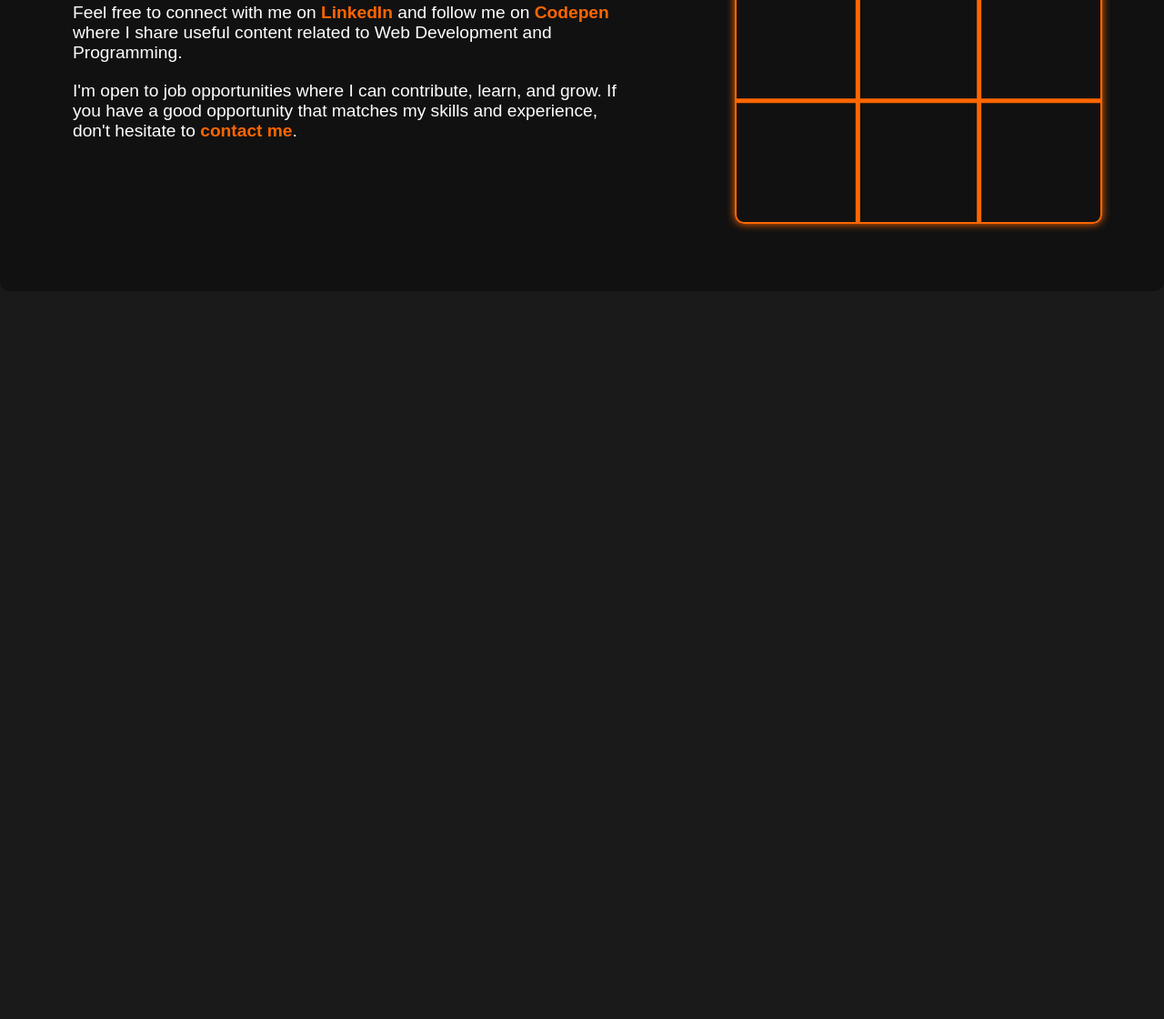
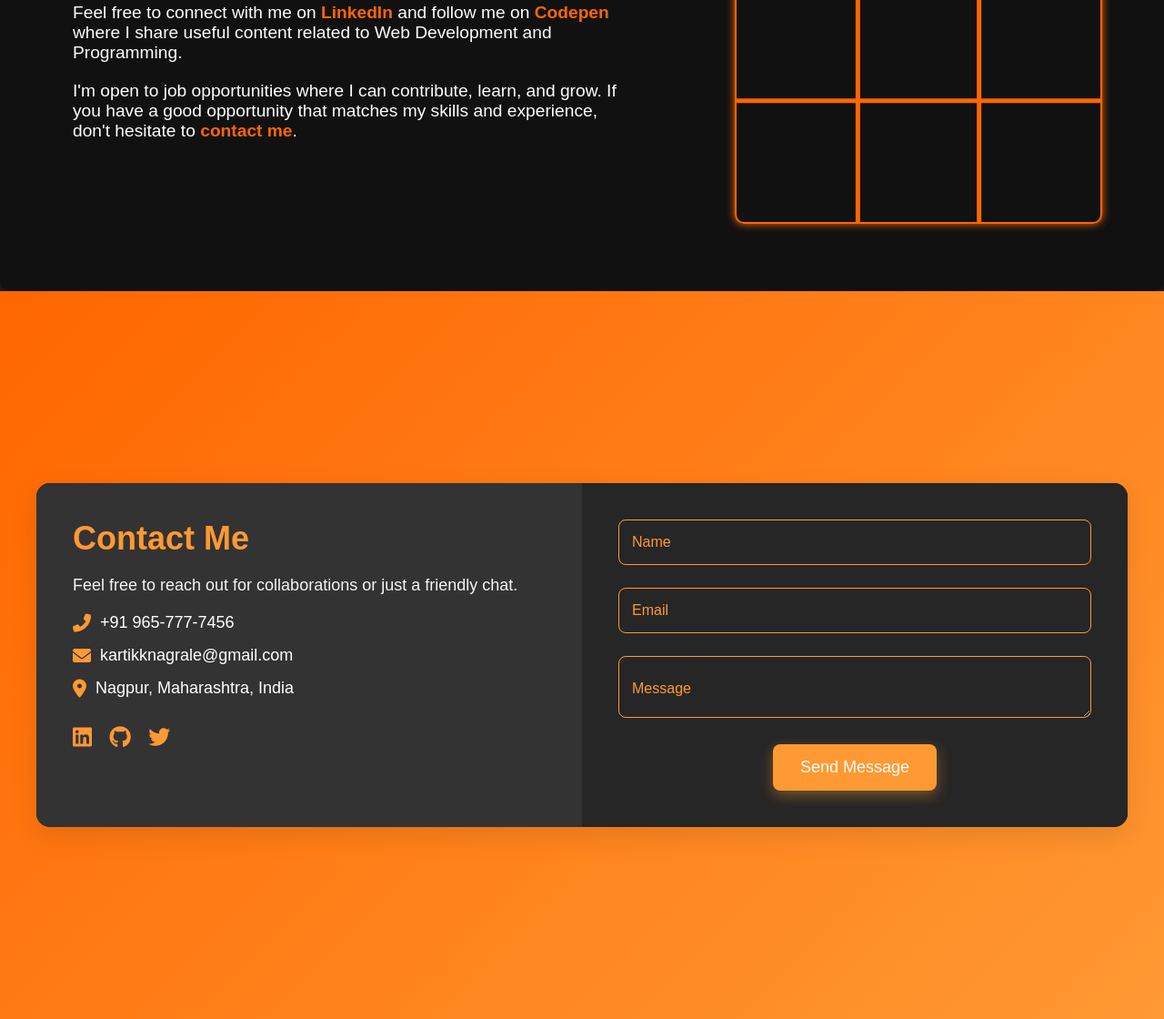
Before and after one commit to kartnagrale/portfolio, a plain HTML site: page index.html in a window 1280 px wide. Shown: the part 1102-2222 px from the top of the page at 91% size. Before the commit the page ends 1422 px from the top, so only its background shows below. Drawn offline with Linux system fonts and the light colour scheme.

Commit message:
added contact section

```diff
--- a/index.html
+++ b/index.html
@@ -65,6 +65,46 @@
         </div>
     </section>
 
+    <!-- Contact Section -->
+    <section class="contact-section">
+        <div class="contact-container">
+            <div class="contact-info">
+                <h2>Contact Me</h2>
+                <p>Feel free to reach out for collaborations or just a friendly chat.</p>
+                <ul class="info-list">
+                    <li><i class="fas fa-phone-alt"></i> +91 965-777-7456</li>
+                    <li><i class="fas fa-envelope"></i> kartikknagrale@gmail.com</li>
+                    <li><i class="fas fa-map-marker-alt"></i> Nagpur, Maharashtra, India</li>
+                </ul>
+                <div class="social-media">
+                    <a href="#"><i class="fab fa-linkedin"></i></a>
+                    <a href="#"><i class="fab fa-github"></i></a>
+                    <a href="#"><i class="fab fa-twitter"></i></a>
+                </div>
+            </div>
+
+            <div class="contact-form">
+                <form id="contactForm">
+                    <div class="input-box">
+                        <input type="text" id="name" required>
+                        <label for="name">Name</label>
+                    </div>
+                    <div class="input-box">
+                        <input type="email" id="email" required>
+                        <label for="email">Email</label>
+                    </div>
+                    <div class="input-box">
+                        <textarea id="message" required></textarea>
+                        <label for="message">Message</label>
+                    </div>
+                    <div class="button-box">
+                        <button type="submit">Send Message</button>
+                    </div>
+                </form>
+            </div>
+        </div>
+    </section>
+
     <script src="script.js"></script>
 </body>
 </html>
--- a/script.js
+++ b/script.js
@@ -196,3 +196,12 @@ function evaluateWinner(board) {
 
 // Initial draw
 drawGame();
+
+
+
+// contact section
+
+document.getElementById('contactForm').addEventListener('submit', function(e) {
+    e.preventDefault();
+    alert('Your message has been sent successfully!');
+});
--- a/style.css
+++ b/style.css
@@ -159,3 +159,164 @@ canvas {
     border-radius: 10px;
     box-shadow: 0 0 10px #FF6600;
 }
+
+
+
+
+/* contact section */
+
+.contact-section {
+    display: flex;
+    justify-content: center;
+    align-items: center;
+    min-height: 100vh;
+    background: linear-gradient(135deg, #ff6600, #ff9933);
+    padding: 40px;
+}
+
+.contact-container {
+    width: 100%;
+    max-width: 1200px;
+    display: flex;
+    flex-wrap: wrap;
+    justify-content: space-between;
+    background: #1a1a1a;
+    border-radius: 15px;
+    box-shadow: 0 10px 30px rgba(0, 0, 0, 0.1);
+    overflow: hidden;
+}
+
+.contact-info {
+    flex: 1;
+    padding: 40px;
+    background-color: #333;
+}
+
+.contact-info h2 {
+    font-size: 36px;
+    margin-bottom: 20px;
+    color: #ff9933;
+}
+
+.contact-info p {
+    font-size: 18px;
+    margin-bottom: 20px;
+    color: #f4f4f4;
+}
+
+.info-list {
+    list-style: none;
+    margin-bottom: 30px;
+}
+
+.info-list li {
+    font-size: 18px;
+    margin-bottom: 15px;
+    display: flex;
+    align-items: center;
+    color: #fff;
+}
+
+.info-list li i {
+    margin-right: 10px;
+    color: #ff9933;
+    font-size: 20px;
+}
+
+.social-media a {
+    font-size: 24px;
+    color: #ff9933;
+    margin-right: 15px;
+    transition: color 0.3s;
+}
+
+.social-media a:hover {
+    color: #cc5200;
+}
+
+.contact-form {
+    flex: 1;
+    padding: 40px;
+    background-color: #262626;
+    color: #fff;
+}
+
+.contact-form h2 {
+    font-size: 30px;
+    margin-bottom: 20px;
+    color: #fff;
+}
+
+.contact-form form {
+    display: flex;
+    flex-direction: column;
+}
+
+.input-box {
+    position: relative;
+    margin-bottom: 25px;
+}
+
+.input-box input,
+.input-box textarea {
+    width: 100%;
+    padding: 15px;
+    background: none;
+    border: 1px solid #ff9933;
+    border-radius: 8px;
+    color: #fff;
+    font-size: 16px;
+    outline: none;
+    transition: border-color 0.3s, background-color 0.3s;
+}
+
+.input-box input:focus,
+.input-box textarea:focus {
+    border-color: #ff9933;
+    background-color: rgba(255, 153, 51, 0.1);
+}
+
+.input-box label {
+    position: absolute;
+    top: 50%;
+    left: 15px;
+    transform: translateY(-50%);
+    color: #ff9933;
+    transition: 0.3s;
+    pointer-events: none;
+}
+
+.input-box input:focus + label,
+.input-box textarea:focus + label,
+.input-box input:valid + label,
+.input-box textarea:valid + label {
+    top: -10px;
+    left: 15px;
+    font-size: 14px;
+    color: #ff9933;
+}
+
+.button-box {
+    text-align: center;
+}
+
+.button-box button {
+    background-color: #ff9933;
+    color: #fff;
+    border: none;
+    padding: 15px 30px;
+    font-size: 18px;
+    cursor: pointer;
+    border-radius: 8px;
+    box-shadow: 0 5px 15px rgba(255, 153, 51, 0.4);
+    transition: background-color 0.3s, transform 0.3s;
+}
+
+.button-box button:hover {
+    background-color: #e68a00;
+    transform: translateY(-2px);
+}
+
+.button-box button:active {
+    transform: translateY(2px);
+}
```
